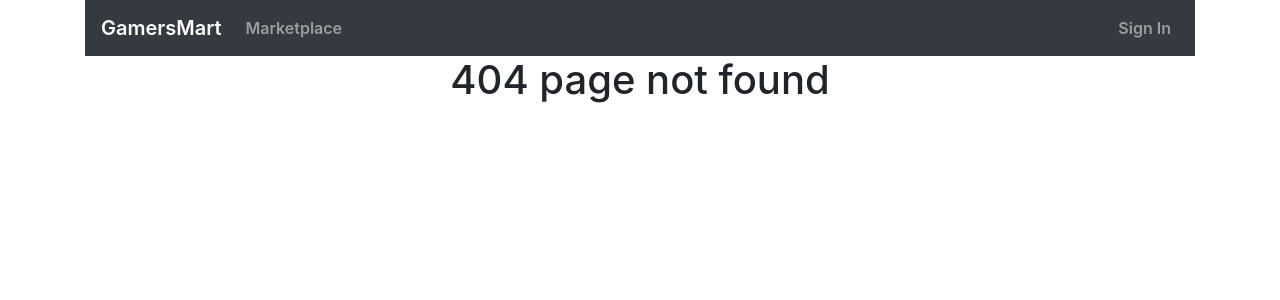
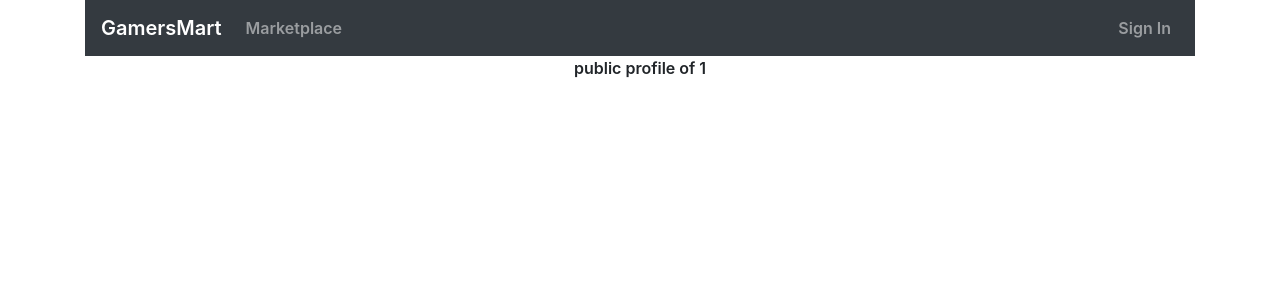
Before and after one commit to abhijit-tambe/Gamers-Mart-Frontend, a React (Create React App) app in the folder gamers-mart/: page /1 in a window 1280 px wide. Before the commit this address had no page. Shown: the top 300 px of the page. Built offline with nearby package versions, Linux system fonts and the light colour scheme.

Commit message:
Update GamersMartApp.jsx

```diff
--- a/gamers-mart/src/components/App/GamersMartApp.jsx
+++ b/gamers-mart/src/components/App/GamersMartApp.jsx
@@ -34,16 +34,14 @@ render(){
         <HeaderComponent />
             <Switch>
             <Route path="/" exact component={HomepageComponent}></Route>
+
             <Route path="/login" component={SignInComponent}></Route>
-            <Route path="/home" component={UserHomeComponent}></Route>
             <Route path="/marketplace" component={MarketPlaceComponent}/>
             <Route path="/logout" component={SignOutComponent}/>
             <Route path="/mylistings" component={MyListingComponent}/>
-
-
             <Route path="/signup/:email" component={SignUpComponent}/>
             <Route path="/signup" component={SignUpComponent}/>
-
+            <Route path="/:name" component={UserHomeComponent}></Route>
             <Route component={ErrorComponent}/>
             </Switch>
         </Router>
```
